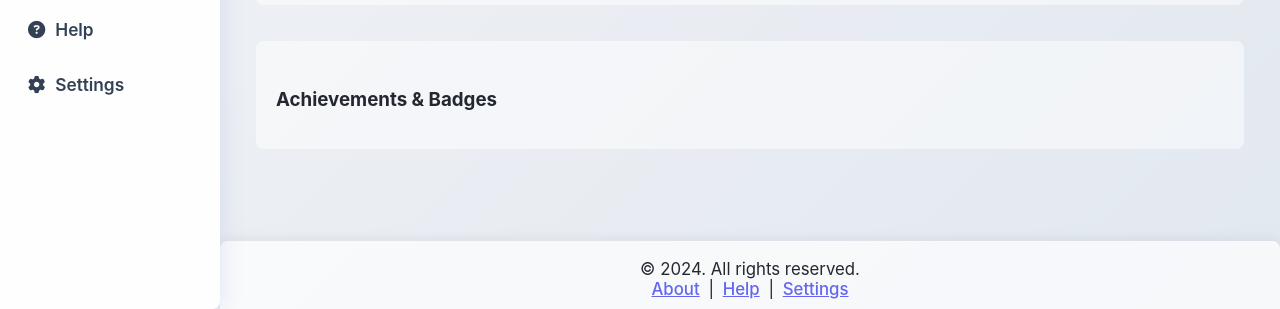
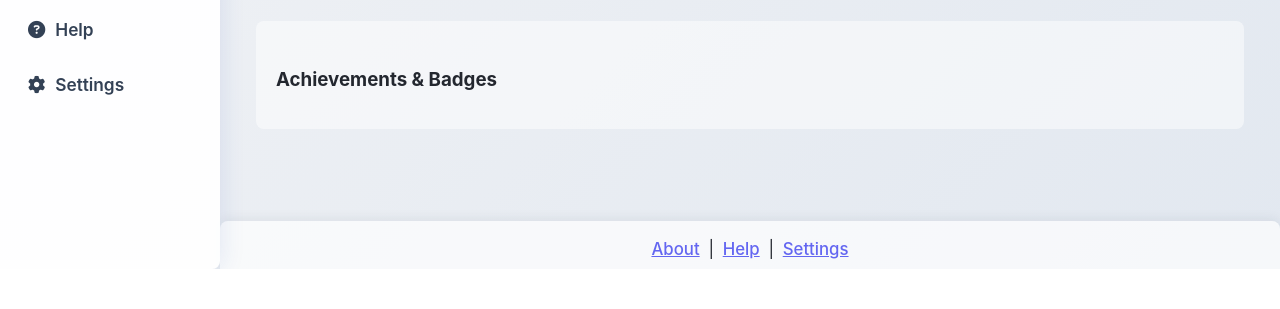
Before and after one commit to 12valor/AI-Practice-Development, a plain HTML site: page budgetracker/dashboard.html in a window 1280 px wide. Shown: the part 567-876 px from the top of the page. After the commit the page ends 836 px from the top, so only its background shows below. Drawn offline with Linux system fonts and the light colour scheme; sample sign-in values are in the browser's storage.

Commit message:
Merge branch 'main' of https://github.com/12valor/AI-Practice-Development # Please enter a commit message to explain why this merge is necessary, # especially if it merges an updated upstream into a topic branch. # # Lines starting with '#' will be ignored, and an empty message aborts # the commit.

```diff
--- a/budgetracker/dashboard.html
+++ b/budgetracker/dashboard.html
@@ -28,7 +28,7 @@
                 <a href="settings.html" class="nav-link"><i class="fa-solid fa-gear"></i> Settings</a>
             </nav>
         </aside>
-        <div class="main-content">  z
+        <div class="main-content">
             <header class="dashboard-header glass">
                 <div class="header-title" id="header-welcome">
                     <!-- Welcome message will be set by JS -->
@@ -65,7 +65,6 @@
                 </section>
             </main>
             <footer class="site-footer glass">
-                <div>&copy; 2024. All rights reserved.</div>
                 <div class="footer-links">
                     <a href="about.html">About</a> |
                     <a href="help.html">Help</a> |
```
Also changed, not shown: budgetracker/about.html (+0 -1 lines), budgetracker/analytics.html (+1 -1 lines), budgetracker/expenses.html (+1 -2 lines), budgetracker/export.html (+1 -1 lines), budgetracker/help.html (+1 -1 lines), budgetracker/income.html (+1 -1 lines), budgetracker/profile.html (+1 -1 lines), budgetracker/settings.html (+1 -1 lines), budgetracker/wallets.html (+0 -1 lines).
